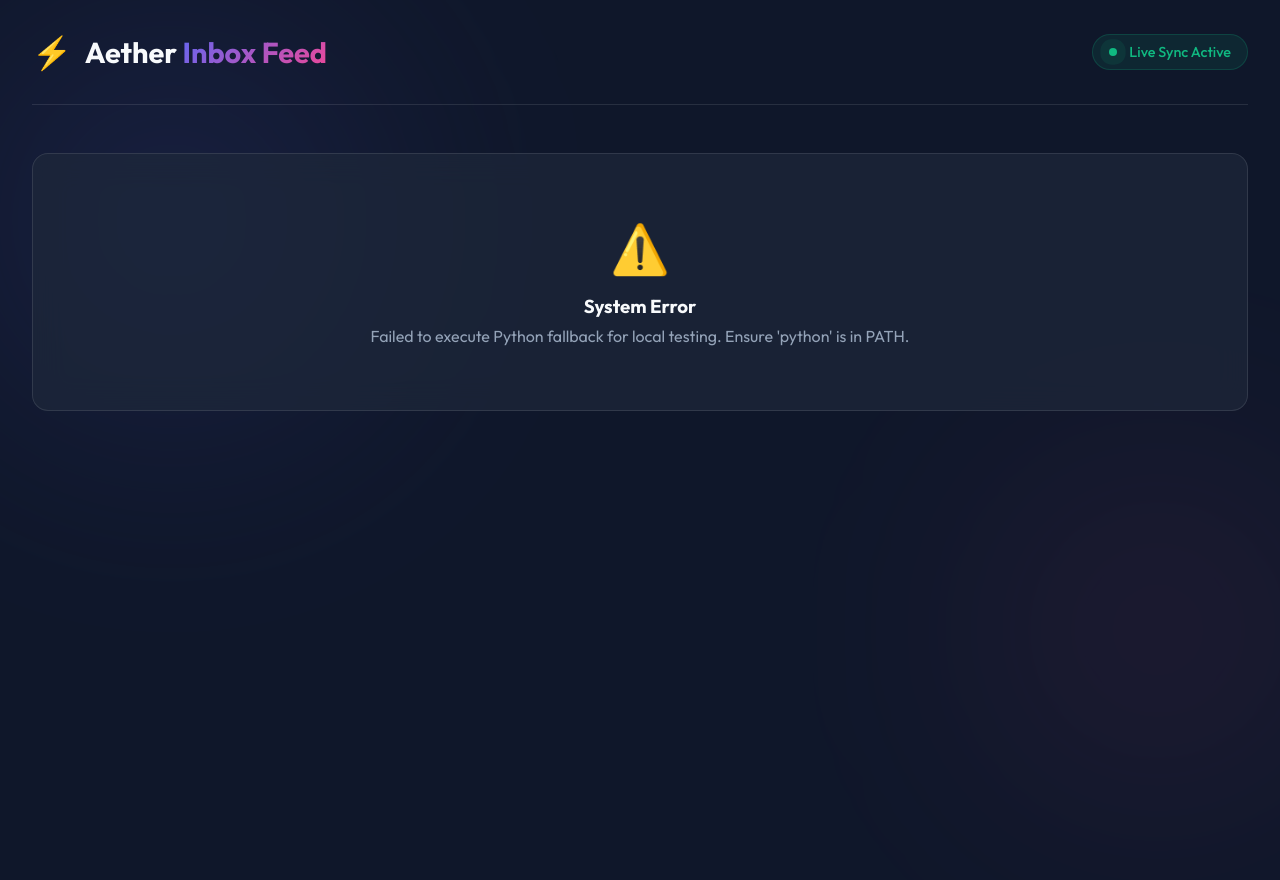
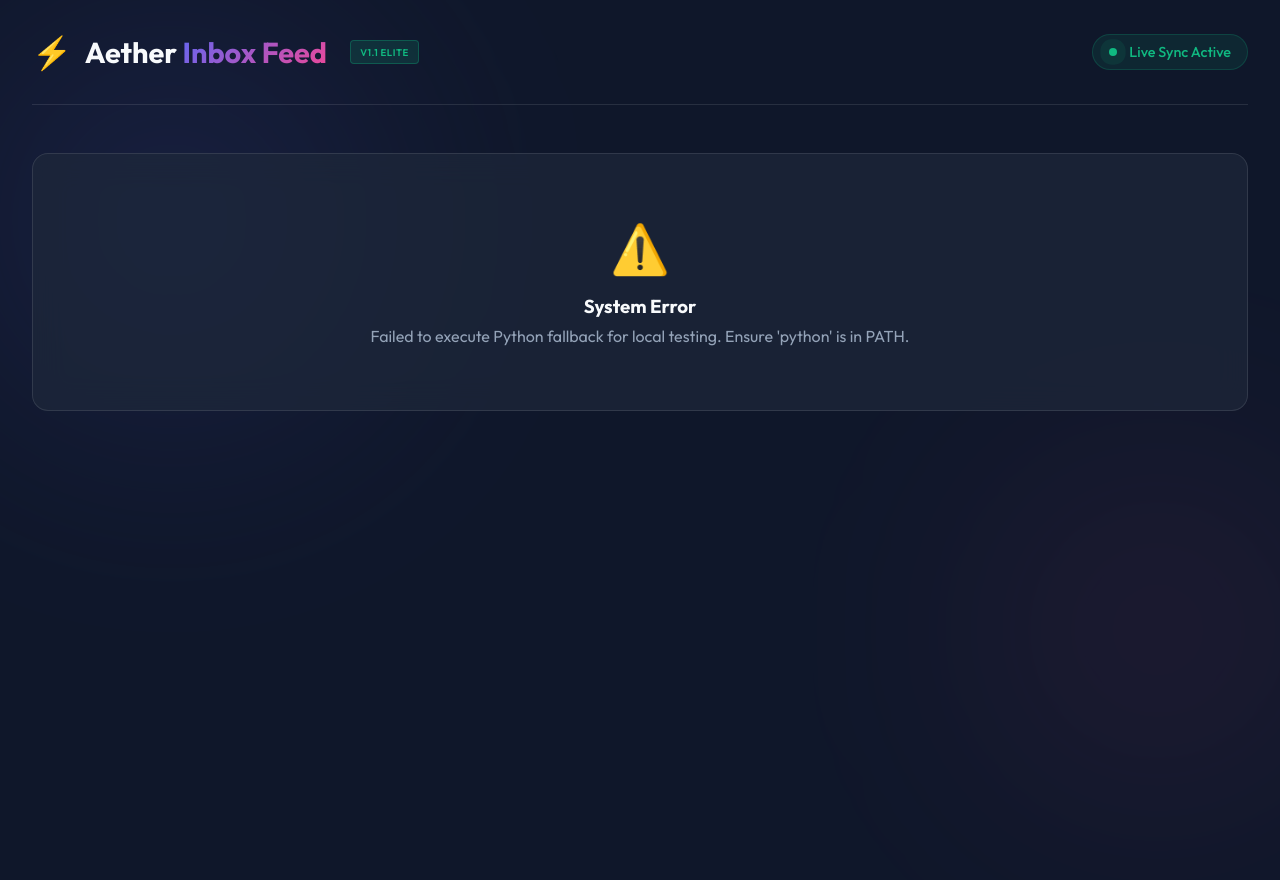
Before and after one commit to somchowdhury30/mail, a PHP site: page / in a window 1280 px wide; the page is wider, and only the part inside the window is pictured. Run offline with PHP 8.4, Linux system fonts and the light colour scheme.

Commit message:
feat(ui): add version tag to verify auto-deployment

```diff
--- a/index.php
+++ b/index.php
@@ -25,6 +25,7 @@
             <div class="brand">
                 <span class="brand-icon">⚡</span>
                 <span class="brand-text">Aether <span class="highlight">Inbox Feed</span></span>
+                <span class="badge badge-success" style="font-size: 0.6rem; margin-left: 10px;">v1.1 Elite</span>
             </div>
             <div class="status-indicator">
                 <div class="pulse-dot"></div>
```
